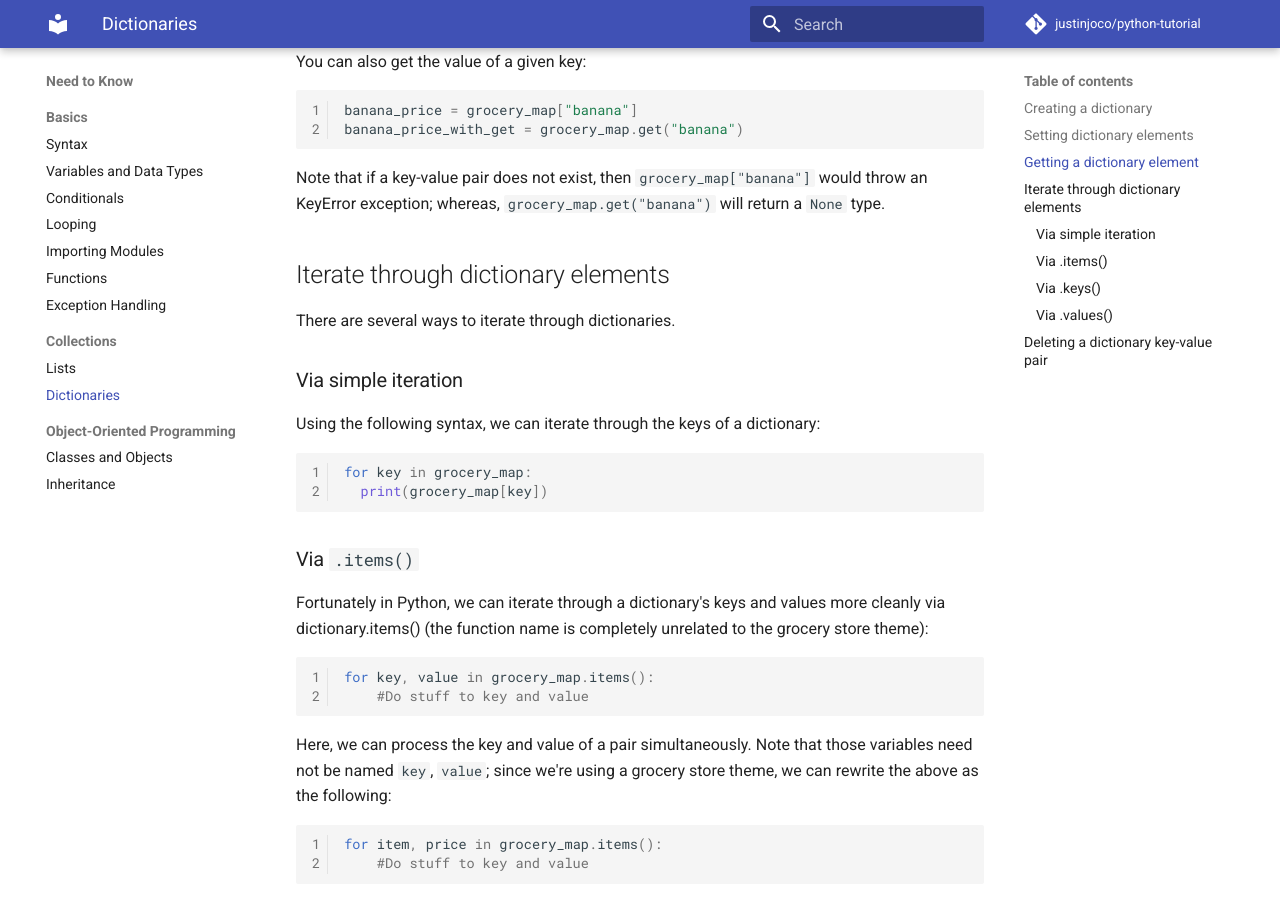
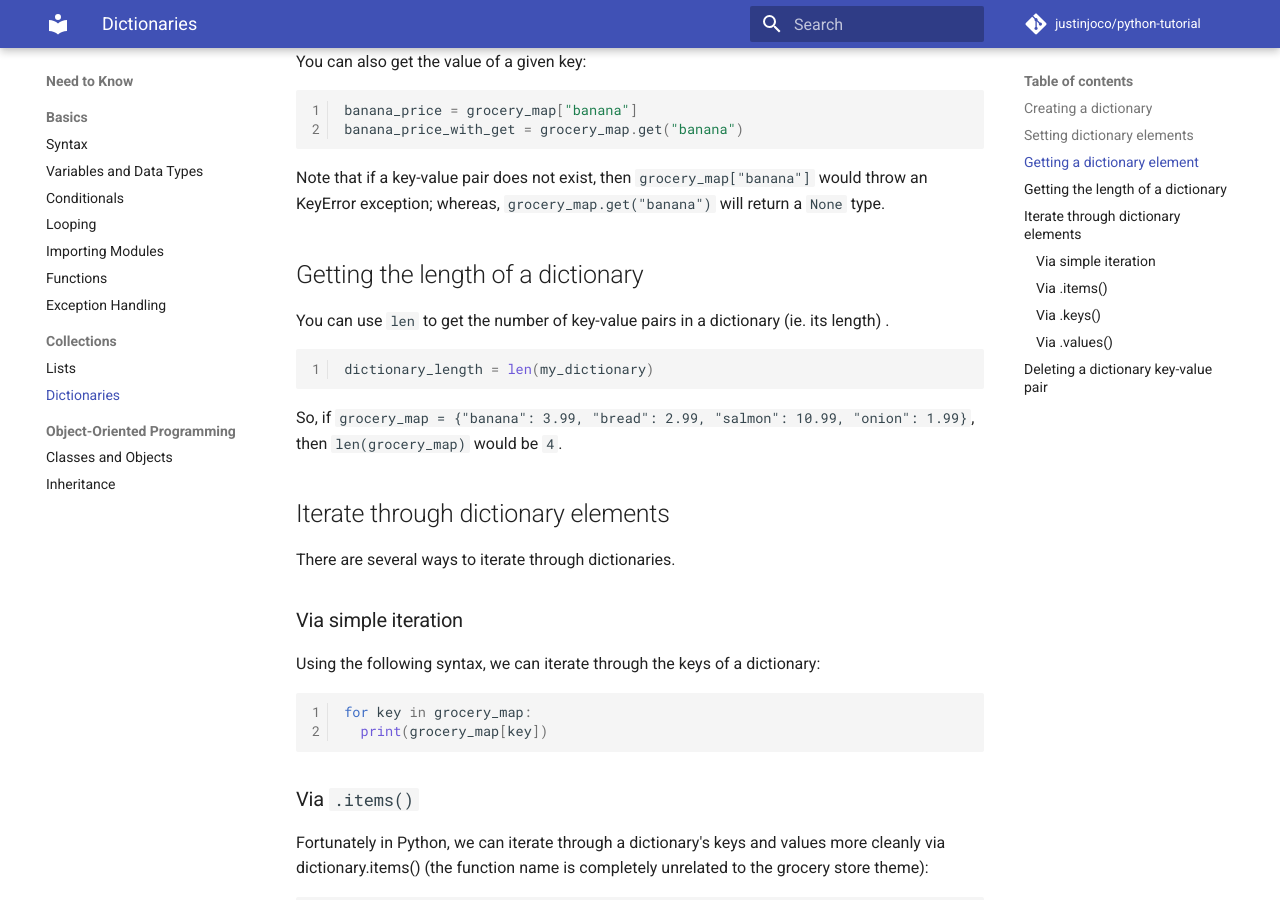
Before and after one commit to justinjoco/python-tutorial, an MkDocs documentation site: the page built from docs/collections/dictionaries.md, in a window 1280 px wide and 900 px high, scrolled down 1401 px. Built offline with MkDocs 1.6.1 and Material for MkDocs 9.7.7, drawn with Linux system fonts in a browser that asks for light colours; comment, search, counter and statistics services are not loaded.

Commit message:
add collection len subsections

````diff
--- a/docs/collections/dictionaries.md
+++ b/docs/collections/dictionaries.md
@@ -42,6 +42,13 @@ banana_price = grocery_map["banana"]
 banana_price_with_get = grocery_map.get("banana")
 ```
 Note that if a key-value pair does not exist, then `grocery_map["banana"] ` would throw an KeyError exception; whereas, `grocery_map.get("banana")` will return a `None` type.
+
+## Getting the length of a dictionary
+You can use `len` to get the number of key-value pairs in a dictionary (ie. its length) .
+```python
+dictionary_length = len(my_dictionary)
+```
+So, if `grocery_map = {"banana": 3.99, "bread": 2.99, "salmon": 10.99, "onion": 1.99}`, then `len(grocery_map)` would be `4`.
 
 ## Iterate through dictionary elements
 There are several ways to iterate through dictionaries.
````
Also changed, not shown: docs/collections/lists.md (+6 -0 lines), docs/collections/sets.md (+8 -0 lines), docs/collections/tuples.md (+7 -0 lines).
